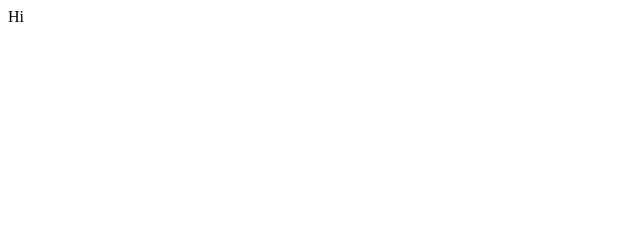
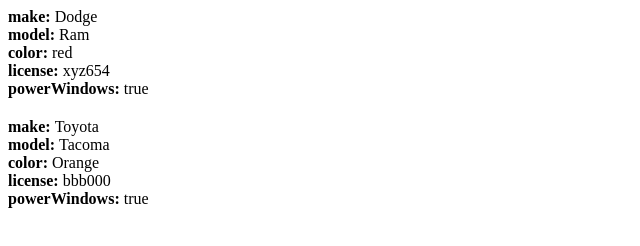
Before and after one commit to jayAguiar/SE251, a plain HTML site: page w1/index.html in a window 1280 px wide. Shown: the whole page, without its empty margins (0-640 px from the left). Drawn offline with Linux system fonts and the light colour scheme.

Commit message:
week 2 afternoon demo

```diff
--- a/w1/index.html
+++ b/w1/index.html
@@ -4,10 +4,62 @@
     <meta charset="UTF-8">
     <meta name="viewport" content="width=device-width, initial-scale=1.0">
     <title>Jay Aguiar Week 1</title>
+    <style>
+        section{
+            margin-bottom: 20px;
+        }
+    </style>
 </head>
 <body>
+
+
+
     <script>
-       document.querySelector("body").innerHTML = "Hi";
+
+        var body = document.querySelector(`body`)
+
+        var truck =
+        [
+            {
+                make:"Dodge",
+                model:"Ram",
+                color:"red",
+                license:"xyz654",
+                powerWindows:true
+            },
+            {
+                make:"Toyota",
+                model:"Tacoma",
+                color:"Orange",
+                license:"bbb000",
+                powerWindows:true
+            }
+        ]
+
+        var content = "";
+
+       for(var i=0; i < truck.length; i++)
+       {
+           content += "<section>"
+           // content += "<ul>"
+               for(index in truck[i])
+               {
+                    content+= "<div>"
+                    content+= "<b>"
+                    content+= index
+                    content+= ": "
+                    content+="</b>"
+                    content+= truck[i][index];
+                    content+= "</div>"
+               }
+
+            //content += "</ul>"
+           content += "</section>"
+       }
+
+        body.innerHTML += content;
+
+
     </script>
 </body>
 </html>
```
